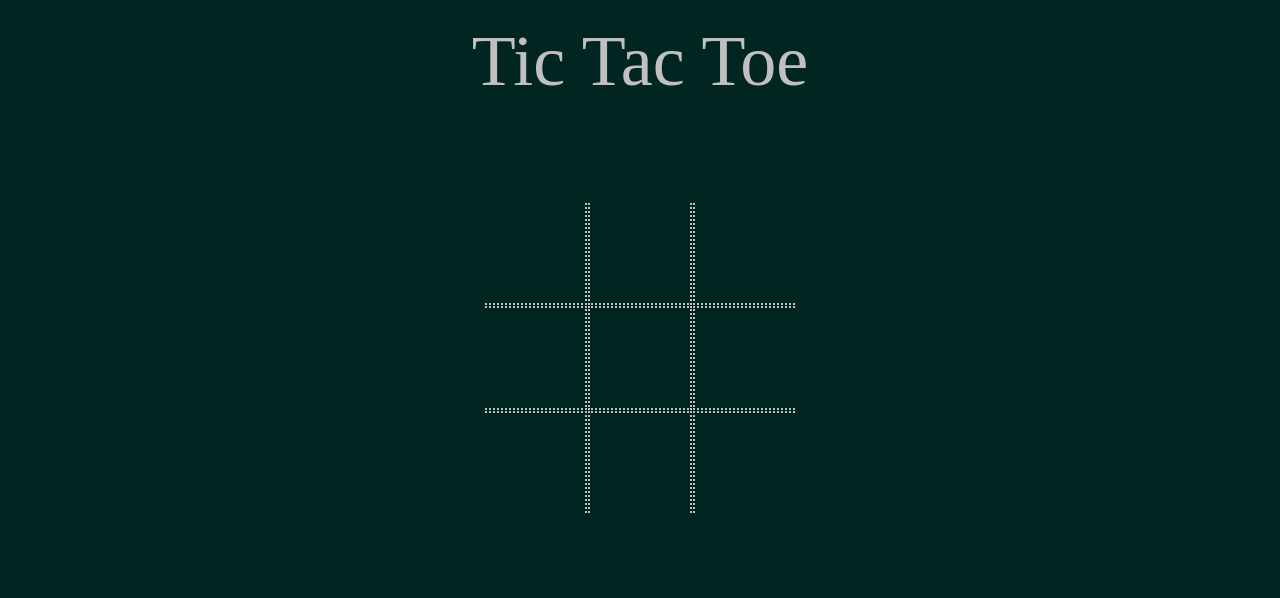
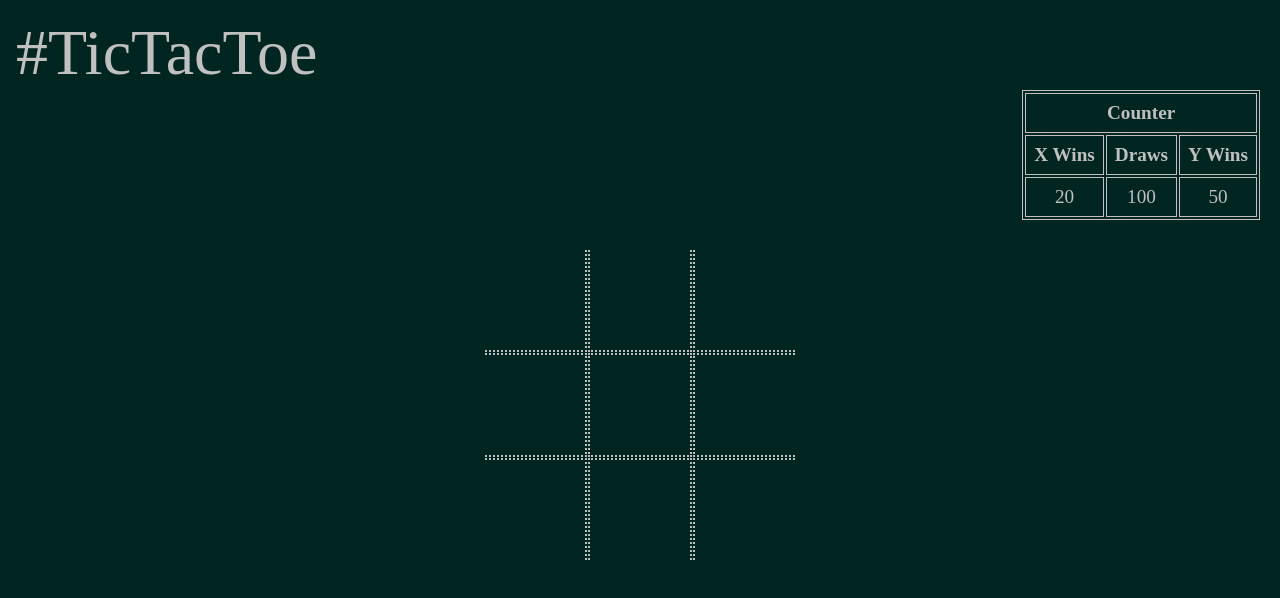
Before and after one commit to shreejal27/ticTacToe, a plain HTML site: page index.html in a window 1280 px wide. Drawn offline with Linux system fonts and the light colour scheme; a web font is replaced by a local one.

Commit message:
added a counter table

```diff
--- a/index.html
+++ b/index.html
@@ -11,8 +11,27 @@
 
 <body>
   <div class="title">
-    <p id="title">Tic Tac Toe</p>
+    <p id="title">#TicTacToe</p>
   </div>
+
+  <div class="counter">
+    <table>
+      <tr>
+        <th colspan="3">Counter</th>
+      </tr>
+      <tr>
+        <th>X Wins</th>
+        <th> Draws</th>
+        <th> Y Wins</th>
+      </tr>
+      <tr>
+        <td>20</td>
+        <td> 100</td>
+        <td> 50</td>
+      </tr>
+    </table>
+  </div>
+
   <div class="board">
     <div class="element" id="e0"></div>
     <div class="element" id="e1"></div>
--- a/styles.css
+++ b/styles.css
@@ -8,25 +8,50 @@ body {
     margin: 0;
     font-family: 'Fredericka the Great', serif;
     /* font-family: 'Righteous', sans-serif;     */
-    font-size: 72px;
     color: silver;
 }
 
 .title {
-    margin-top: 20px;
+    margin-top: 1rem;
 }
 
 #title {
-    font-size: 72px;
+    font-size: 4rem;
+    text-align: left;
+    margin-left: 1rem;
+}
+
+.counter {
+    height: 7rem;
+    width: 100%;
+}
+
+table {
+    height: 100%;
+    width: auto;
+    font-size: 1.2rem;
+    float: right;
+    margin-right: 20px;
     text-align: center;
+}
+
+table,
+th,
+td {
+    border: 1px solid silver;
+}
+
+th,
+td {
+    padding: 0.5rem;
 }
 
 .board {
     /* border: 1px solid white; */
     margin: auto;
-    margin-top: 100px;
-    width: 310px;
-    height: 310px;
+    margin-top: 3rem;
+    width: 19.4rem;
+    height: 19.4rem;
     display: grid;
     grid-template-columns: repeat(3, auto);
     justify-items: center;
@@ -34,13 +59,14 @@ body {
 }
 
 .element {
-    width: 100px;
-    height: 100px;
+    width: 6.25rem;
+    height: 6.25rem;
     display: flex;
     justify-content: center;
     align-items: center;
     border: 2px dotted #C0C0C0;
     position: relative;
+    font-size: 4.5rem;
 }
 
 
@@ -78,5 +104,5 @@ body {
     display: flex;
     justify-content: center;
     align-items: center;
-    font-size: 72px;
+    font-size: 4.5rem;
 }
```
